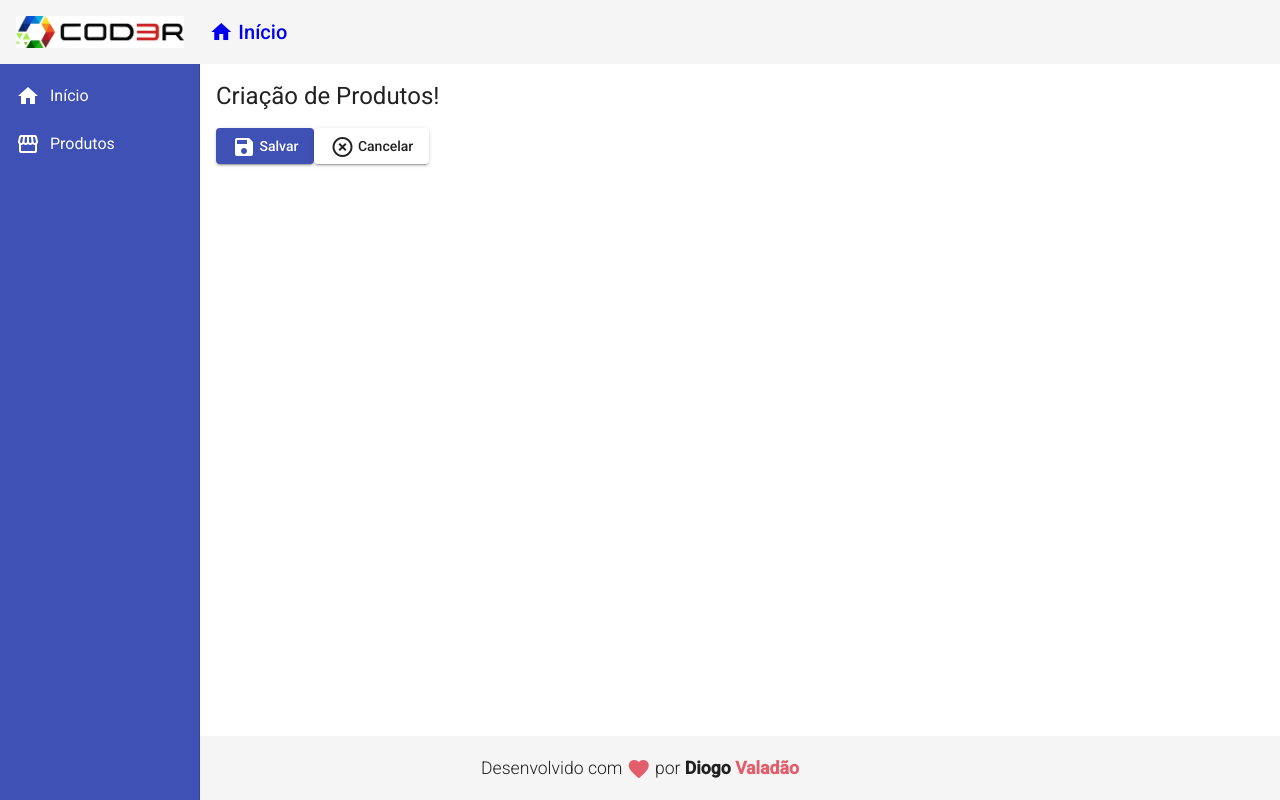
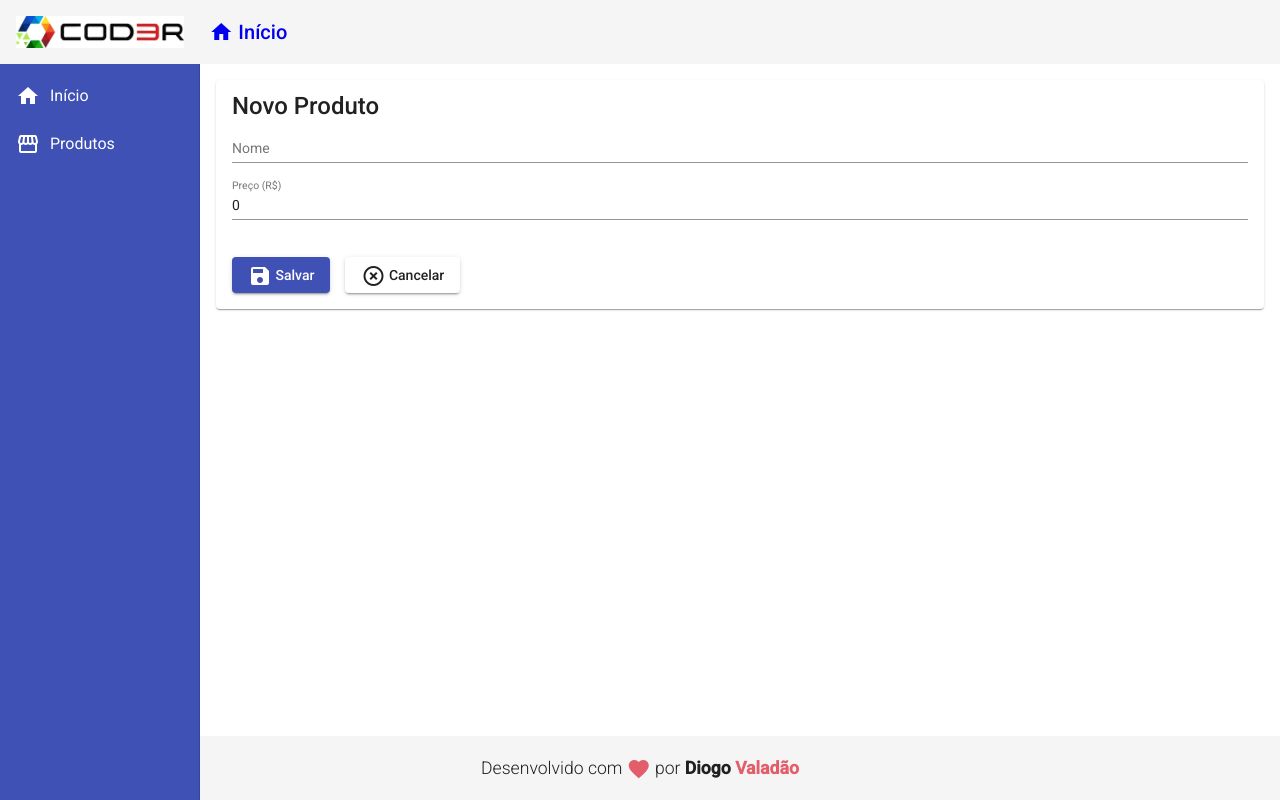
Before and after one commit to diogovaladao/angular, an Angular app in the folder crud/frontend/: page /products/create in a window 1280 px wide. Built offline with nearby package versions, Linux system fonts and the light colour scheme.

Commit message:
Salvar produto finalizado

```diff
--- a/crud/frontend/src/app/components/product/product-create/product-create.component.css
+++ b/crud/frontend/src/app/components/product/product-create/product-create.component.css
@@ -0,0 +1,8 @@
+form{
+    display: flex;
+    flex-direction: column;
+}
+
+button{
+    margin: 20px 15px 0 0;
+}
--- a/crud/frontend/src/app/components/product/product-create/product-create.component.html
+++ b/crud/frontend/src/app/components/product/product-create/product-create.component.html
@@ -1,5 +1,13 @@
-<h1>Criação de Produtos!</h1>
-
+<mat-card>
+    <mat-card-title>Novo Produto</mat-card-title>
+    <form>
+        <mat-form-field>
+            <input matInput placeholder="Nome" [(ngModel)]="product.name" name="name" autocomplete="off">
+        </mat-form-field>
+        <mat-form-field> <!--colocar ngIf aqui pra tratar o valor 0 -->
+            <input matInput placeholder="Preço (R$)" [(ngModel)]="product.price" name="price" type="number">
+        </mat-form-field>
+    </form>
     <button mat-raised-button (click)="creatProduct()" color="primary">
         <i class="material-icons">
             save
@@ -12,3 +20,4 @@
         </i>
         Cancelar
     </button>
+</mat-card>
--- a/crud/frontend/src/app/components/product/product-create/product-create.component.ts
+++ b/crud/frontend/src/app/components/product/product-create/product-create.component.ts
@@ -21,6 +21,10 @@ export class ProductCreateComponent implements OnInit {
   }
 
   creatProduct(): void{
+    if(this.product.price == 0 || this.product.name == ''){
+      this.produdctService.showMessage("Nome ou preço não está preenchido!")
+      return
+    }
     this.produdctService.create(this.product).subscribe(() => {
       this.produdctService.showMessage("Produto criado!")
       this.router.navigate(["/products"])
```
Also changed, not shown: crud/frontend/src/app/app.module.ts (+9 -2 lines), 1 other file (tests, documents, lock files or other folders). Lines whose indentation alone changed are shown as unchanged.
